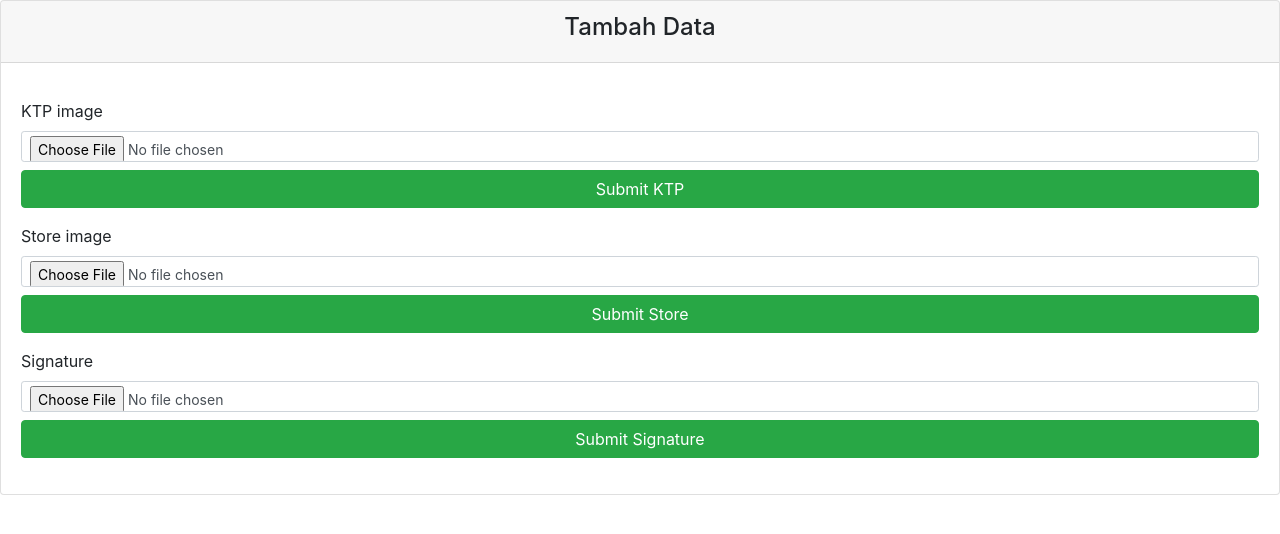
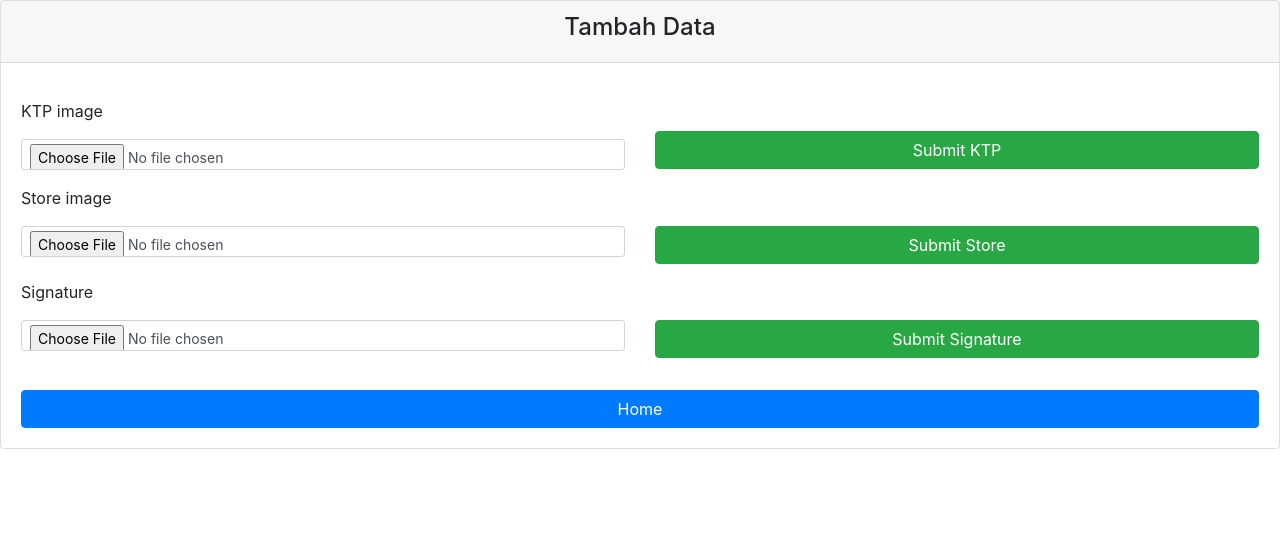
Before and after one commit to kuntomustiko/SML_Frontend, a React (Create React App) app: page /addimage in a window 1280 px wide. Shown: the top 534 px of the page. Built offline with nearby package versions, Linux system fonts and the light colour scheme; no server answers.

Commit message:
selesai update beberapa gambar 17/09/2020

```diff
--- a/src/pages/DetailMerchant.jsx
+++ b/src/pages/DetailMerchant.jsx
@@ -79,7 +79,7 @@ export default function DetailMerchant() {
                         </form>
 
                         <Link to={`/updatemerchant/${id}`}>
-                                <input type="button" value="Update Data" className="btn btn-success btn-block"/>
+                                <input type="button" value="Update Data" className="btn btn-primary btn-block"/>
                         </Link>
                     </div>
                 </div>
--- a/src/pages/UpdateMerchant.jsx
+++ b/src/pages/UpdateMerchant.jsx
@@ -1,17 +1,31 @@
 import React, {useState, useEffect, useRef} from 'react'
 import axios from '../config/api'
 import {useParams} from 'react-router-dom'
+import {useSelector} from 'react-redux'
 import { FaCheck, FaTimes } from "react-icons/fa";
 
 import {Link} from 'react-router-dom'
 
 export default function UpdateMerchant() {
 
+    // 4444
+    const staff_id = useSelector(state => state.auth.staff_id)
+
     const categoryRef = useRef()
     const storeNameRef = useRef()
     const addressRef = useRef()
     const phone_numberRef = useRef()
     const locationRef = useRef()
+    const ktpImageRef = useRef()
+    const storeImageRef = useRef()
+    const signatureImageRef = useRef()
+
+    const [latitude, setLatitude] = useState()
+    const [longitude, setLongitude] = useState()
+    const [boolBtnSubmitData, setBooBtnSubmitData] = useState(false)
+    const [lastData, setLastData] = useState()
+
+    const [boolKosong, setBoolKosong] = useState(false)
 
     const [merchant, setMerchant] = useState({})
     const [category, setCategory] = useState([])
@@ -19,6 +33,7 @@ export default function UpdateMerchant() {
     const [mobileNumber, setMobileNumber] = useState("")
     const [location, setLocation] = useState("")
     const [address, setAddress] = useState("")
+    // 34
     const {id} = useParams()
 
     const [inputGambar, setInputGambar] = useState(true)
@@ -31,6 +46,15 @@ export default function UpdateMerchant() {
         getDataDetailMerchant()
         getAllCategory()
     },[])
+
+    const getLastDataFromId = () =>{
+        axios.get(`/merchant/lastdata/sales/${id}`)
+        .then(res => {
+            setLastData(res.data)
+            console.log(res.data);
+        })
+        .catch(err => console.log({err}))
+    }
 
     const getDataDetailMerchant = () =>{
         axios.get(`/detailmerchant/${id}`)
@@ -62,7 +86,7 @@ export default function UpdateMerchant() {
 
     function handleChangeStoreName(e) {
         setStoreName(e.target.value)
-        console.log(e.target.value);
+
     }
 
     function handleChangeMobileNumber(e) {
@@ -88,29 +112,76 @@ export default function UpdateMerchant() {
 
     // belum bisa
     const onButtonSubmitData = () => {
+        const vStoreNameRef = storeNameRef.current.value
+        const vCategoryRef = parseInt(categoryRef.current.value)
+        const vAddressRef = addressRef.current.value
+        const vPhone_numberRef = phone_numberRef.current.value
+        const vLocationRef = locationRef.current.value
+        const vId = parseInt(id)
 
-        // var timeNow = new Date();
-        // var date = timeNow.getFullYear()+'-'+(timeNow.getMonth()+1)+'-'+timeNow.getDate();
+        let data = {staff_id: merchant.staff_id,
+            store_name: vStoreNameRef, category_id: vCategoryRef,
+            address: vAddressRef, mobile_number: vPhone_numberRef,
+            location: vLocationRef, approval: 0,
+            staff_id: merchant.staff_id, id: vId }
 
-        // var time = timeNow.getHours() + ":" + timeNow.getMinutes() + ":" + timeNow.getSeconds();
-        // var today = date + ' ' + time;
+            axios.patch('/merchant/sales/update', data)
+            .then(res => {
+                console.log(res);
+                console.log(data);
+            }).catch(err => console.log({err}))
+    }
 
-        // const vStoreNameRef = storeNameRef.current.value
-        // const vCategoryRef = parseInt(categoryRef.current.value)
-        // const vAddressRef = addressRef.current.value
-        // const vPhone_numberRef = phone_numberRef.current.value
+    const onButtonSubmitKTPImage = () =>{
+        const vStoreNameRef = storeNameRef.current.value
 
-        // const latlong = `${latitude}, ${longitude}`
+        const body = new FormData()
+        let image = ktpImageRef.current.files[0]
 
-        // let data = {staff_id: id, date_created: today, store_name: vStoreNameRef, category_id: vCategoryRef, address: vAddressRef, mobile_number: vPhone_numberRef, location: latlong, approval: 0 }
+        body.append("ktpimage", image)
+        body.append("staff_id", merchant.staff_id)
+        body.append("id", id)
+        body.append("store_name", vStoreNameRef )
 
+        axios.patch('/merchant/update/ktpimage', body)
+        .then(res =>{
+            // salah satu cara agar browser auto refresh after request berhasil
+            window.location.reload(false);
+        }).catch(err => console.log(err))
+    }
 
-            // axios.post('/merchant/sales/insert', data)
-            // .then(res => {
-            //     console.log(res);
-            //     setBooBtnSubmitData(true)
-            //     getLastDataFromId()
-            // }).catch(err => console.log({err}))
+    const onButtonSubmitStoreImage = () =>{
+        const vStoreNameRef = storeNameRef.current.value
+
+        const body = new FormData()
+        let image = storeImageRef.current.files[0]
+
+        body.append("storeimage", image)
+        body.append("staff_id", merchant.staff_id)
+        body.append("id", id)
+        body.append("store_name", vStoreNameRef )
+
+        axios.patch('/merchant/update/storeimage', body)
+        .then(res =>{
+            window.location.reload(false);
+        }).catch(err => console.log(err))
+    }
+
+    const onButtonSubmitSignatureImage = () =>{
+        const vStoreNameRef = storeNameRef.current.value
+
+        const body = new FormData()
+        let image = signatureImageRef.current.files[0]
+
+        body.append("signatureimage", image)
+        body.append("staff_id", merchant.staff_id)
+        body.append("id", id)
+        body.append("store_name", vStoreNameRef )
+
+        axios.patch('/merchant/update/signature', body)
+        .then(res =>{
+            window.location.reload(false);
+        }).catch(err => console.log(err))
     }
 
     return (
@@ -138,10 +209,10 @@ export default function UpdateMerchant() {
                             </div>
                             <div className="form-group">
                                 <label >Store Name</label>
-                                {!storeName ?
-                                    <input type="text" className="form-control form-control-sm"  value={merchant.store_name} onChange={handleChangeStoreName}/>
+                                  {!storeName ?
+                                      <input type="text" className="form-control form-control-sm" ref={storeNameRef} defaultValue={merchant.store_name}/>
                                     :
-                                    <input type="text" className="form-control form-control-sm"  value={storeName} onChange={handleChangeStoreName}/>
+                                    <input type="text" className="form-control form-control-sm" ref={storeNameRef} value={storeName} onChange={handleChangeStoreName}/>
                                 }
                             </div>
                             <div className="form-group">
@@ -153,25 +224,25 @@ export default function UpdateMerchant() {
                             <div className="form-group">
                                 <label >Mobile Number</label>
                                 {!mobileNumber ?
-                                    <input type="text" className="form-control form-control-sm"  value={merchant.mobile_number} onChange={handleChangeMobileNumber}/>
+                                    <input type="text" className="form-control form-control-sm" ref={phone_numberRef} defaultValue={merchant.mobile_number} onChange={handleChangeMobileNumber}/>
                                     :
-                                    <input type="text" className="form-control form-control-sm"  value={mobileNumber} onChange={handleChangeMobileNumber}/>
+                                    <input type="text" className="form-control form-control-sm" ref={phone_numberRef} value={mobileNumber} onChange={handleChangeMobileNumber}/>
                                 }
                             </div>
                             <div className="form-group">
                                 <label >Address</label>
                                 {!address ?
-                                    <input type="text" className="form-control form-control-sm"  value={merchant.address} onChange={handleChangeAddress}/>
+                                    <input type="text" className="form-control form-control-sm" ref={addressRef} defaultValue={merchant.address} onChange={handleChangeAddress}/>
                                     :
-                                    <input type="text" className="form-control form-control-sm"  value={address} onChange={handleChangeAddress}/>
+                                    <input type="text" className="form-control form-control-sm" ref={addressRef} value={address} onChange={handleChangeAddress}/>
                                 }
                             </div>
                             <div className="form-group">
                                 <label >Latitude Longitude</label>
                                 {!location ?
-                                    <input type="text" className="form-control form-control-sm"  value={merchant.location} onChange={handleChangeLocation}/>
+                                    <input type="text" className="form-control form-control-sm" ref={locationRef}   defaultValue={merchant.location} onChange={handleChangeLocation}/>
                                     :
-                                    <input type="text" className="form-control form-control-sm"  value={location} onChange={handleChangeLocation}/>
+                                    <input type="text" className="form-control form-control-sm" ref={locationRef}  value={location} onChange={handleChangeLocation}/>
                                 }
                             </div>
                             <div className="row mt-2">
@@ -181,16 +252,16 @@ export default function UpdateMerchant() {
                                     </Link>
                                 </div>
                                 <div className="col-6">
-                                        <input type="button" onClick={onButtonSubmitData} value="Submit" className="btn btn-success btn-block mb-5"/>
+                                    <input type="button" onClick={onButtonSubmitData} value="Submit" className="btn btn-success btn-block mb-5"/>
                                 </div>
                             </div>
 
                             <div className="form-group">
-                                <label className="mr-3">Store Image</label>
-                                <img src={`${urlStoreImage}/${merchant.store_image}`} alt="" className="img-thumbnail mb-3"/>
+                                <label className="mr-3">KTP Image</label>
+                                <img src={`${urlKTPImage}/${merchant.KTP_image}`} alt="" className="img-thumbnail mb-3"/>
                                 {
                                     inputGambar ?
-                                        <input type="file" className="form-control form-control-sm"  required/>
+                                        <input type="file" ref={ktpImageRef} className="form-control form-control-sm"  required/>
                                     :
                                         <input type="file" className="form-control form-control-sm"  value="" required/>
                                 }
@@ -199,16 +270,35 @@ export default function UpdateMerchant() {
                                         <input type="button" onClick={funBatalImage} value="Batal" className="btn btn-warning btn-block mt-2 mb-3"/>
                                     </div>
                                     <div className="col-6">
-                                        <input type="button" value="submit" className="btn btn-success btn-block mt-2 mb-3"/>
+                                        <input type="button" onClick={onButtonSubmitKTPImage} value="submit" className="btn btn-success btn-block mt-2 mb-3"/>
+                                    </div>
+                                </div>
+
+                            </div>
+                            <div className="form-group">
+                                <label className="mr-3">Store Image</label>
+                                <img src={`${urlStoreImage}/${merchant.store_image}`} alt="" className="img-thumbnail mb-3"/>
+                                {
+                                    inputGambar ?
+                                        <input type="file" ref={storeImageRef} className="form-control form-control-sm"  required/>
+                                    :
+                                        <input type="file"  className="form-control form-control-sm"  value="" required/>
+                                }
+                                <div className="row mt-2">
+                                    <div className="col-6">
+                                        <input type="button" onClick={funBatalImage} value="Batal" className="btn btn-warning btn-block mt-2 mb-3"/>
+                                    </div>
+                                    <div className="col-6">
+                                        <input type="button" onClick={onButtonSubmitStoreImage}  value="submit" className="btn btn-success btn-block mt-2 mb-3"/>
                                     </div>
                                 </div>
                             </div>
                             <div className="form-group">
-                                <label className="mr-3">KTP Image</label>
-                                <img src={`${urlKTPImage}/${merchant.KTP_image}`} alt="" className="img-thumbnail mb-3"/>
+                                <label className="mr-3">Signature Image</label>
+                                <img src={`${urlSignatureImage}/${merchant.signature_image}`} alt="" className="img-thumbnail mb-3"/>
                                 {
                                     inputGambar ?
-                                        <input type="file" className="form-control form-control-sm"  required/>
+                                        <input type="file" ref={signatureImageRef} className="form-control form-control-sm"  required/>
                                     :
                                         <input type="file" className="form-control form-control-sm"  value="" required/>
                                 }
@@ -217,30 +307,15 @@ export default function UpdateMerchant() {
                                         <input type="button" onClick={funBatalImage} value="Batal" className="btn btn-warning btn-block mt-2 mb-3"/>
                                     </div>
                                     <div className="col-6">
-                                        <input type="button" value="submit" className="btn btn-success btn-block mt-2 mb-3"/>
-                                    </div>
-                                </div>
-                            </div>
-                            <div className="form-group">
-                                <label className="mr-3">Signature Image</label>
-                                <img src={`${urlSignatureImage}/${merchant.signature_image}`} alt="" className="img-thumbnail mb-3"/>
-                                {
-                                    inputGambar ?
-                                        <input type="file" className="form-control form-control-sm"  required/>
-                                    :
-                                        <input type="file" className="form-control form-control-sm"  value="" required/>
-                                }
-                                <div className="row mt-2">
-                                    <div className="col-6">
-                                        <input type="button" onClick={funBatalImage} value="Batal" className="btn btn-warning btn-block mt-2 mb-3"/>
-                                    </div>
-                                    <div className="col-6">
-                                        <input type="button" value="submit" className="btn btn-success btn-block mt-2 mb-3"/>
+                                        <input type="button" onClick={onButtonSubmitSignatureImage} value="submit" className="btn btn-success btn-block mt-2 mb-3"/>
                                     </div>
                                 </div>
                             </div>
                         </form>
 
+                        <Link to={`/`}>
+                                <input type="button" value="Home" className="btn btn-primary btn-block"/>
+                        </Link>
                     </div>
                 </div>
             </div>
--- a/src/pages/sales/AddImage.jsx
+++ b/src/pages/sales/AddImage.jsx
@@ -1,7 +1,9 @@
 import React, {useState, useRef, useEffect} from 'react'
 import { useSelector } from 'react-redux';
 import axios from '../../config/api'
+import {Redirect} from 'react-router-dom'
 
+import Swal from 'sweetalert2'
 
 export default function AddImage() {
 
@@ -15,6 +17,8 @@ export default function AddImage() {
     const [boolBtnSubmitKTP, setBoolBtnSubmitKTP] = useState(false)
     const [boolBtnSubmitStore, setBoolBtnSubmitStore] = useState(false)
     const [boolBtnSubmitSignature, setBoolBtnSubmitSignature] = useState(false)
+    const [boolBtnToHome, setBoolBtnToHome] = useState(false)
+
     const [lastData, setLastData] = useState()
 
     useEffect(() =>{
@@ -93,6 +97,18 @@ export default function AddImage() {
         }).catch(err => console.log(err))
     }
 
+    const funToHome = () =>{
+        if (boolBtnSubmitKTP && boolBtnSubmitStore && boolBtnSubmitSignature) {
+            setBoolBtnToHome(true)
+        } else{
+            Swal.fire({
+                icon: 'warning',
+                title: 'Lengkapi dahulu datanya',
+                showConfirmButton: false,
+                timer: 1500
+            });
+        }
+    }
     return (
         <div>
             <div className="card">
@@ -103,28 +119,55 @@ export default function AddImage() {
                     <form>
                         <div className="form-group">
                             <label className="mt-3">KTP image</label>
-                                <input type="file" className="form-control form-control-sm"ref={KTPRef} placeholder="Masukkan foto KTP" required/>
+                            <div className="row mb-3">
+                                <div className="col-6">
+                                    <input type="file" className="form-control form-control-sm mt-2"ref={KTPRef} placeholder="Masukkan foto KTP" required/>
+                                </div>
+                                <div className="col-6">
                                     {boolBtnSubmitKTP ?
-                                    <input onClick={onButtonSubmitKTPImage} type="button" value="Sudah Tersimpan" className="btn btn-success btn-block mt-2 mb-3 disabled"/>
+                                        <input onClick={onButtonSubmitKTPImage} type="button" value="Sudah Tersimpan" className="btn btn-success btn-block disabled"/>
                                     :
-                                    <input onClick={onButtonSubmitKTPImage} type="button" value="Submit KTP" className="btn btn-success btn-block mt-2 mb-3"/>
+                                        <input onClick={onButtonSubmitKTPImage} type="button" value="Submit KTP" className="btn btn-success btn-block "/>
                                     }
+                                </div>
+                            </div>
+
                             <label>Store image</label>
-                                <input type="file" className="form-control form-control-sm"ref={storeImageRef} placeholder="Masukkan foto toko" required/>
+                            <div className="row">
+                                <div className="col-6">
+                                    <input type="file" className="form-control form-control-sm mt-2"ref={storeImageRef} placeholder="Masukkan foto toko" required/>
+                                </div>
+                                <div className="col-6">
                                     {boolBtnSubmitStore ?
                                         <input onClick={onButtonSubmitStoreImage} type="button" value="Sudah Tersimpan" className="btn btn-success btn-block mt-2 mb-3 disabled"/>
                                     :
                                         <input onClick={onButtonSubmitStoreImage} type="button" value="Submit Store" className="btn btn-success btn-block mt-2 mb-3"/>
                                     }
+                                </div>
+                            </div>
+
                             <label>Signature</label>
-                            <input type="file" className="form-control form-control-sm"ref={signatureRef} placeholder="Masukkan tanda tangan" required/>
+                            <div className="row">
+                                <div className="col-6">
+                                    <input type="file" className="form-control form-control-sm mt-2" ref={signatureRef} placeholder="Masukkan tanda tangan" required/>
+                                </div>
+                                <div className="col-6">
                                     {boolBtnSubmitSignature ?
                                         <input onClick={onButtonSubmitSignatureImage} type="button" value="Sudah Tersimpan" className="btn btn-success btn-block mt-2 mb-3 disabled"/>
                                     :
                                         <input onClick={onButtonSubmitSignatureImage} type="button" value="Submit Signature" className="btn btn-success btn-block mt-2 mb-3"/>
                                     }
                                 </div>
+                            </div>
+
+                        </div>
                     </form>
+
+                    {!boolBtnToHome ?
+                        <input onClick={funToHome} type="button" value="Home" className="btn btn-primary btn-block"/>
+                            :
+                        <Redirect to="/" />
+                    }
                 </div>
             </div>
         </div>
--- a/src/pages/sales/MerchantData.jsx
+++ b/src/pages/sales/MerchantData.jsx
@@ -31,6 +31,7 @@ export default function MerchantData() {
     const urlStoreImage = `http://localhost:2020/merchant/store`
 
     const renderMerchant = merchant.map((mer, index) => {
+        console.log(merchant);
             return (
                 <div className="card mb-2 border border-primary" key={index}>
                     <div className="card-body">
@@ -40,14 +41,15 @@ export default function MerchantData() {
                                     <img className="img-fluid w-100 h-75" alt="image" src={`${urlStoreImage}/${mer.store_image}`}/>
                                 </div>
                                 <div className="col-5">
-                                    <p className="card-title">{mer.store_name}</p>
-                                    <p className="card-title">{mer.PIC}</p>
+                                    <h6 className="card-title">{mer.store_name}</h6>
+                                    <small className="card-title">{mer.category}</small>
+
                                 </div>
                                 <div className="col-4">
                                 <Link to={`/detailmerchant/${mer.id}`}>
-                                    <button type="button" className="btn btn-primary btn-sm px-3 mb-2 mr-2">Detail</button>
+                                    <button type="button" className="btn btn-primary btn-sm px-3 mb-2 mr-2 w-100">Detail</button>
                                 </Link>
-                                    <button type="button" onClick={() => {funDetail(mer.id)}} className="btn btn-danger btn-sm px-3">Delete</button>
+                                    <button type="button" onClick={() => {funDetail(mer.id)}} className="btn btn-danger btn-sm px-3 w-100">Delete</button>
                                 </div>
                             </div>
                        </div>
```
Lines whose indentation alone changed are shown as unchanged.
